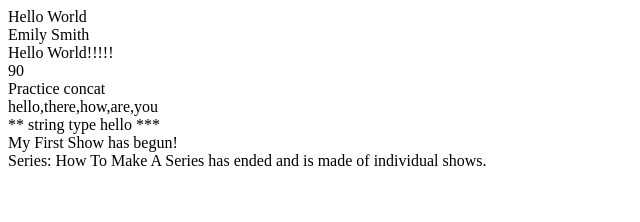
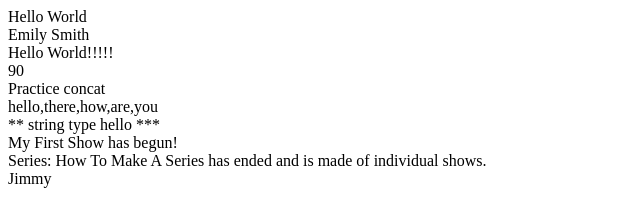
Before and after one commit to billcamphire/ES6_helloworld, a website: page kata1.html in a window 1280 px wide. Shown: the full height of the page, 0-640 px from the left. Drawn offline with Linux system fonts and the light colour scheme.

Commit message:
Added the Object.create

```diff
--- a/kata1.html
+++ b/kata1.html
@@ -17,6 +17,7 @@
   <div id="example6"></div>
   <div id="example7"></div>
   <div id="example8"></div>
+  <div id="example9"></div>
 <script>
 	//single line comments look like this
 
@@ -91,6 +92,16 @@ function Series(title) {
 var temp2 = Series("Series: How To Make A Series ")
 document.getElementById("example8").innerHTML = temp2.display();
 
+
+
+var bob = Object.create(null,{
+	name: {
+		value:"Jimmy"
+	}
+	});
+
+document.getElementById("example9").innerHTML = bob.name;
+
 </script>
 
 </body>
```
